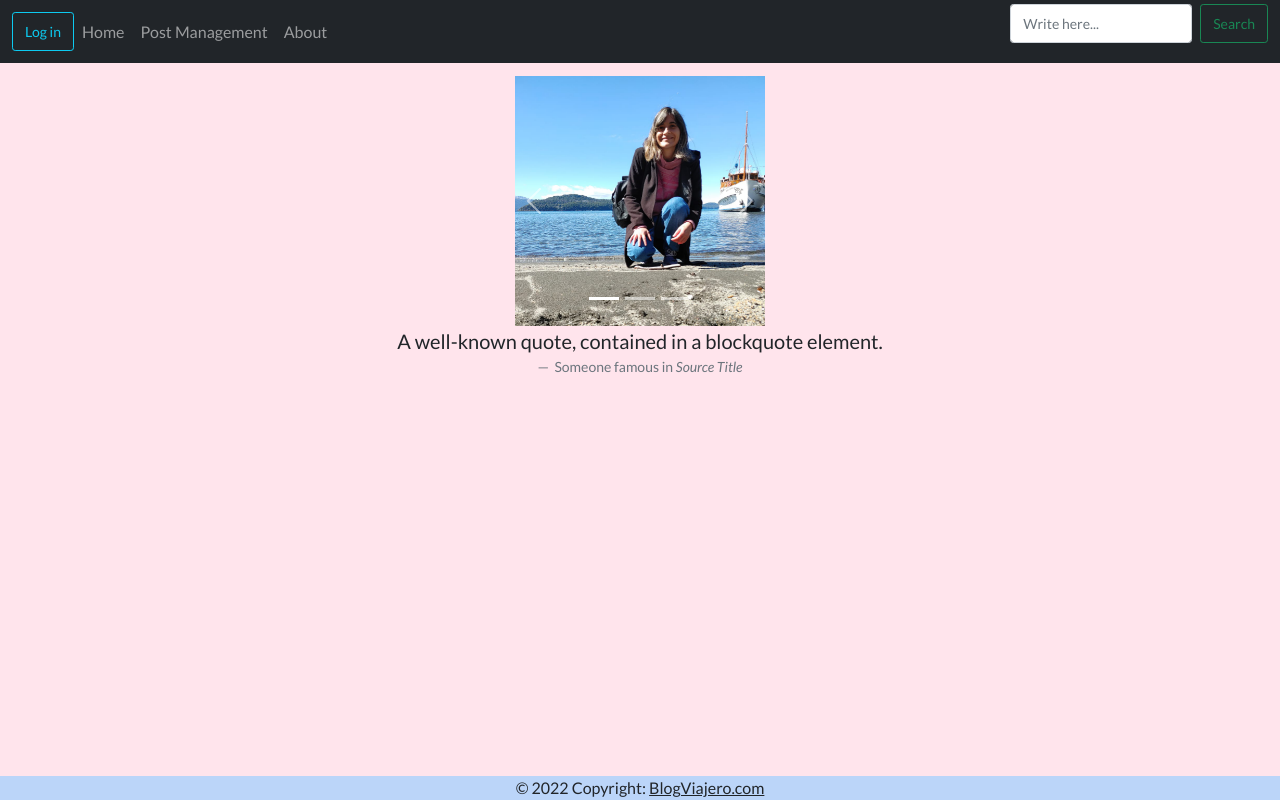
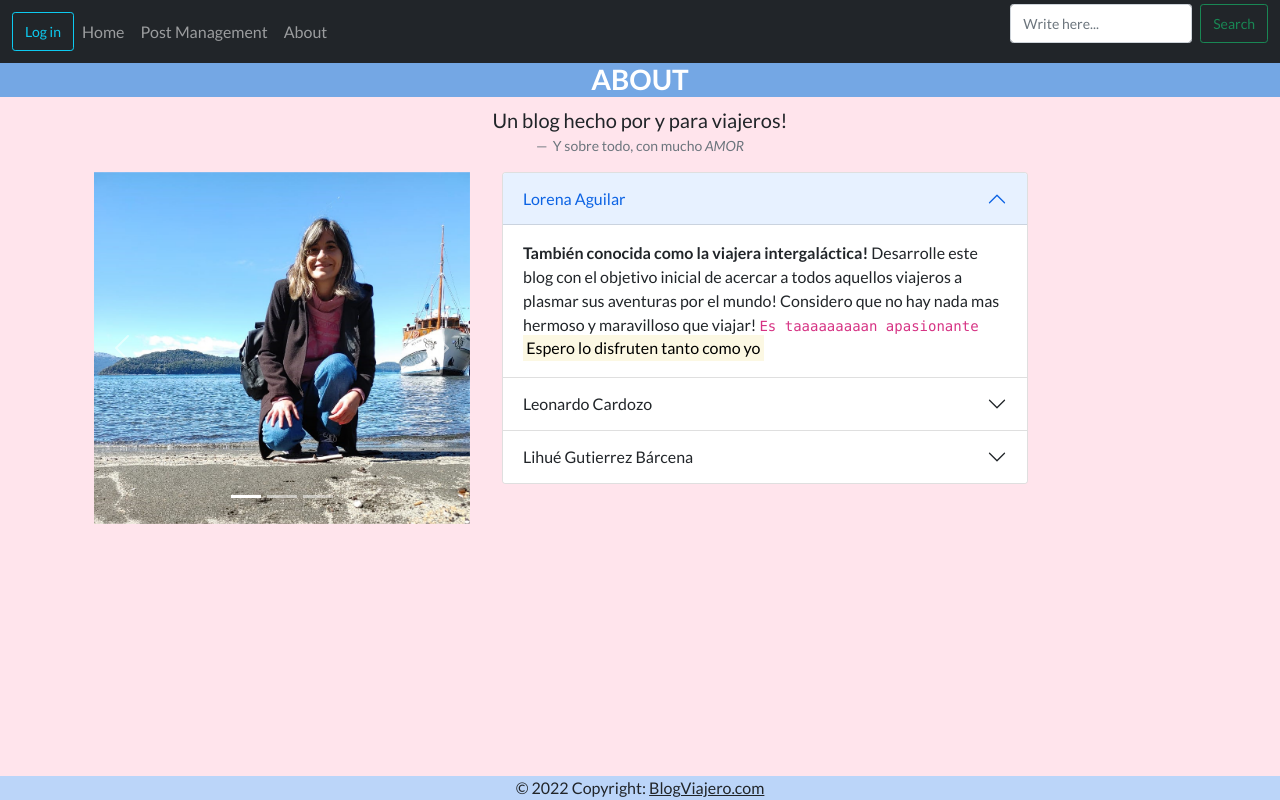
Before and after one commit to andru-oca/BlogViajero, a Django app: page /about/ in a window 1280 px wide. Run offline with Django 3.2, Linux system fonts and the light colour scheme; some libraries are stand-ins or nearby versions.

Commit message:
Se arreglo la pantalla de home luego del login. Se reemplazaron todas las funciones de Views por vistas basadas en clases. Se incorporó la funcionalidad del Avatar. Se modificó la pantalla de about para incoporar las fotos y el acordeón descriptivo. Se realizaron cambios de nomenclatura a las URL para adaptarse a lo pedido en las rúbricas

```diff
--- a/AppBlog/models.py
+++ b/AppBlog/models.py
@@ -16,7 +16,6 @@ class Post(models.Model):
     author = models.CharField(max_length=60)
     date = models.DateField()
 
-
     def __str__(self):
         return f'{self.titulo}, {self.subtitulo}'
 
@@ -24,7 +23,7 @@ class Avatar(models.Model):
     # Vinculo con el usuario
     user = models.OneToOneField(User, on_delete=models.CASCADE, null=True)
     # Subcaperta avatares de media :)
-    imagen = models.ImageField(upload_to='avatares', null=True, blank = True)
+    imagen = models.ImageField(upload_to='avatares')
 
     def __str__(self):
         return f"Imagen de: {self.user}"
--- a/AppBlog/templates/about.html
+++ b/AppBlog/templates/about.html
@@ -2,22 +2,37 @@
 
 {% block contenido_base %}
 
-<div class="d-flex justify-content-center" style="margin-top:1%">
-    <div id="carouselExampleIndicators" class="carousel slide" data-bs-ride="carousel">
+<h3 style="background-color:#74a7e4;color:white;text-transform:uppercase;text-align:center;">
+  About</b>
+</h3>
+
+<figure class="text-center">
+  <blockquote class="blockquote">
+    <p>Un blog hecho por y para viajeros!</p>
+  </blockquote>
+  <figcaption class="blockquote-footer">
+    Y sobre todo, con mucho <cite title="Source Title">AMOR</cite>
+  </figcaption>
+</figure>
+
+<div class="container my-3" style="margin-top:1%">
+  <div class="row mx-auto my-auto">
+    <div class="col-sm-6" style="width:400px;height:400px">
+      <div id="carouselExampleIndicators" class="carousel slide" data-bs-ride="carousel">
         <div class="carousel-indicators">
           <button type="button" data-bs-target="#carouselExampleIndicators" data-bs-slide-to="0" class="active" aria-current="true" aria-label="Slide 1"></button>
           <button type="button" data-bs-target="#carouselExampleIndicators" data-bs-slide-to="1" aria-label="Slide 2"></button>
           <button type="button" data-bs-target="#carouselExampleIndicators" data-bs-slide-to="2" aria-label="Slide 3"></button>
         </div>
-        <div class="carousel-inner" style="width:250px;height:250px;">
+        <div class="carousel-inner">
           <div class="carousel-item active">
             <img src="/static/img/img_Lorena.jpeg" class="d-block w-100" alt="...">
           </div>
           <div class="carousel-item">
-            <img src="/static/img/img_Lihue.jfif" class="d-block w-100" alt="...">
+            <img src="/static/img/img_Leonardo.jpeg" class="d-block w-100" alt="...">
           </div>
           <div class="carousel-item">
-            <img src="/static/img/img_Leonardo.jpeg" class="d-block w-100" alt="...">
+            <img src="/static/img/img_Lihue.jfif" class="d-block w-100" alt="...">
           </div>
         </div>
         <button class="carousel-control-prev" type="button" data-bs-target="#carouselExampleIndicators" data-bs-slide="prev">
@@ -29,16 +44,51 @@
           <span class="visually-hidden">Next</span>
         </button>
       </div>
+    </div>
+    <div class="col-sm-6" style="padding-left:20px;">
+      <div class="accordion" id="accordionPanelsStayOpenExample">
+        <div class="accordion-item">
+          <h2 class="accordion-header" id="panelsStayOpen-headingOne">
+            <button class="accordion-button" type="button" data-bs-toggle="collapse" data-bs-target="#panelsStayOpen-collapseOne" aria-expanded="true" aria-controls="panelsStayOpen-collapseOne">
+              Lorena Aguilar
+            </button>
+          </h2>
+          <div id="panelsStayOpen-collapseOne" class="accordion-collapse collapse show" aria-labelledby="panelsStayOpen-headingOne">
+            <div class="accordion-body">
+              <strong>También conocida como la viajera intergaláctica!</strong>
+              Desarrolle este blog con el objetivo inicial de acercar a todos aquellos viajeros a plasmar sus aventuras por el mundo!
+              Considero que no hay nada mas hermoso y maravilloso que viajar!
+              <code>Es taaaaaaaaan apasionante</code><br>
+              <mark>Espero lo disfruten tanto como yo</mark>
+            </div>
+          </div>
+        </div>
+        <div class="accordion-item">
+          <h2 class="accordion-header" id="panelsStayOpen-headingTwo">
+            <button class="accordion-button collapsed" type="button" data-bs-toggle="collapse" data-bs-target="#panelsStayOpen-collapseTwo" aria-expanded="false" aria-controls="panelsStayOpen-collapseTwo">
+              Leonardo Cardozo
+            </button>
+          </h2>
+          <div id="panelsStayOpen-collapseTwo" class="accordion-collapse collapse" aria-labelledby="panelsStayOpen-headingTwo">
+            <div class="accordion-body">
+              <strong>This is the second item's accordion body.</strong> It is hidden by default, until the collapse plugin adds the appropriate classes that we use to style each element. These classes control the overall appearance, as well as the showing and hiding via CSS transitions. You can modify any of this with custom CSS or overriding our default variables. It's also worth noting that just about any HTML can go within the <code>.accordion-body</code>, though the transition does limit overflow.
+            </div>
+          </div>
+        </div>
+        <div class="accordion-item">
+          <h2 class="accordion-header" id="panelsStayOpen-headingThree">
+            <button class="accordion-button collapsed" type="button" data-bs-toggle="collapse" data-bs-target="#panelsStayOpen-collapseThree" aria-expanded="false" aria-controls="panelsStayOpen-collapseThree">
+              Lihué Gutierrez Bárcena
+            </button>
+          </h2>
+          <div id="panelsStayOpen-collapseThree" class="accordion-collapse collapse" aria-labelledby="panelsStayOpen-headingThree">
+            <div class="accordion-body">
+              <strong>This is the third item's accordion body.</strong> It is hidden by default, until the collapse plugin adds the appropriate classes that we use to style each element. These classes control the overall appearance, as well as the showing and hiding via CSS transitions. You can modify any of this with custom CSS or overriding our default variables. It's also worth noting that just about any HTML can go within the <code>.accordion-body</code>, though the transition does limit overflow.
+            </div>
+          </div>
+        </div>
+      </div>
+    </div>
 </div>
 
-<figure class="text-center">
-    <blockquote class="blockquote">
-      <p>A well-known quote, contained in a blockquote element.</p>
-    </blockquote>
-    <figcaption class="blockquote-footer">
-      Someone famous in <cite title="Source Title">Source Title</cite>
-    </figcaption>
-  </figure>
-
-
 {% endblock contenido_base %}
--- a/AppBlog/templates/home.html
+++ b/AppBlog/templates/home.html
@@ -2,8 +2,10 @@
 
 {% block contenido_base %}
 
+<h3 style="background-color:#74a7e4;color:white;text-transform:uppercase;text-align:center;">
+    Posts</b>
+</h3>
 <div class="container my-3">
-    <h2 class="text-center">Posts</h2>
     <div class="row">
         {% if object_list %}
             {% for post in object_list %}
@@ -13,7 +15,7 @@
                         <div class="card-body">
                             <h5 class="card-title">{{post.title}}</h5>
                             <p class="card-text">{{post.subtitle}}</p>
-                            <a href="{% url 'detail-post' post.id %}" class="btn btn-primary">Ir al Articulo</a>
+                            <a href="{% url 'detail-post' post.id %}" class="btn btn-primary">Read more...</a>
                         </div>
                     </div>
                 </div>
--- a/AppBlog/templates/perfil_register.html
+++ b/AppBlog/templates/perfil_register.html
@@ -3,6 +3,7 @@
 {% block contenido_base %}
 
 <br></br>
+<div class="container py-5">
   <form method="post">
     {% csrf_token %}
     {{ form.as_p }}
@@ -10,5 +11,6 @@
       Create Account
     </button>
   </form>
+</div>
 
 {% endblock contenido_base %}
--- a/AppBlog/templates/plantilla_base.html
+++ b/AppBlog/templates/plantilla_base.html
@@ -27,11 +27,14 @@
     {% block style_block %}
     {% endblock style_block %}
   </head>
-  <body style="background-color: #ffe4ec">
+  <body style="background-color: #ffe4ec;padding-bottom:40px;">
     <!-- Navigation-->
     <nav class="navbar navbar-expand-lg navbar-dark bg-dark py-1">
       <div class="container-fluid">
         {% if user.is_authenticated %}
+          {% if user.avatar.imagen.url %}
+            <img src={{ user.avatar.imagen.url }} style="width:60px;height:35px;padding-right:10px" />
+          {% endif %}
           <div class="dropdown">
             <button class="btn btn-info dropdown-toggle btn-sm"
                     type="button"
@@ -42,19 +45,25 @@
             </button>
             <ul class="dropdown-menu" aria-labelledby="dropdownMenuButton1">
               <li>
-                <a class="dropdown-item" href="{% url 'editar_perfil' %}">Editar mis datos</a>
+                <a class="dropdown-item" href="{% url 'account_edit' %}">Editar mis datos</a>
               </li>
+              {% if user.avatar.imagen.url %}
+                <li>
+                  <a class="dropdown-item disabled" href="{% url 'account_add_avatar' %}">Agregar Avatar</a>
+                </li>
+              {% else %}
+                <li>
+                  <a class="dropdown-item" href="{% url 'account_add_avatar' %}">Agregar Avatar</a>
+                </li>
+              {% endif %}
               <li>
-                <a class="dropdown-item" href="{% url 'agregar_avatar' %}">Agregar Avatar</a>
-              </li>
-              <li>
-                <a class="dropdown-item" href="{% url 'logout' %}"><strong>Cerrar Sesión</strong></a>
+                <a class="dropdown-item" href="{% url 'account_logout' %}"><strong>Cerrar Sesión</strong></a>
               </li>
             </ul>
           </div>
         {% else %}
         <div class="d-grid gap-2">
-          <a class="btn btn-outline-info mt-auto btn-sm" href="{% url 'login' %}">Log in</a>
+          <a class="btn btn-outline-info mt-auto btn-sm" href="{% url 'account_login' %}">Log in</a>
         </div>
         {% endif %}
         <button class="navbar-toggler"
@@ -93,17 +102,18 @@
 
     <section>
 
-    {% block contenido_base %}
-    {% endblock contenido_base %}
+      {% comment %}
 
-    {% if mensaje %}
-      <div style="display: flex; justify-content: center;">
-        <div class="alert alert-warning" role="alert" style="border-radius: 20px;width: fit-content;color:#FF0000;">
-          <strong>{{mensaje}}</strong>
-        </div>
-      </div>
-    {% endif %}
+      Para mostrar mensajes provientes de las Views
 
+      {% if messages %}
+        {% for message in messages %}
+          {{message}}
+        {% endfor %}
+      {% endif %} {% endcomment %}
+
+      {% block contenido_base %}
+      {% endblock contenido_base %}
     </section>
 
     <div class="container" style="position: relative">
@@ -124,5 +134,6 @@
     <!-- * * Activate your form at https://startbootstrap.com/solution/contact-forms * *-->
     <!-- * * * * * * * * * * * * * * * * * * * * * * * * * * * * * * * * * * * * * * * *-->
     <script src="https://cdn.startbootstrap.com/sb-forms-latest.js"></script>
+
   </body>
 </html>
--- a/AppBlog/urls.py
+++ b/AppBlog/urls.py
@@ -12,10 +12,10 @@ urlpatterns = [
     path('edit-post/<int:pk>/', views.PostUpdateView.as_view(), name="edit-post"),
     path('delete-post/<int:pk>/', views.PostDeleteView.as_view(), name="delete-post"),
     # URLS Perfil
-    path('editar-perfil/', views.ProfileUpdateView.as_view(), name="editar_perfil"),
-    path('agregar-avatar/', views.agregar_avatar, name="agregar_avatar"),
+    path('account/edit/', views.ProfileUpdateView.as_view(), name="account_edit"),
+    path('account/add-avatar/', views.AvatarRegisterView.as_view(), name="account_add_avatar"),
     # URLS Usuario y sesión
-    path('login/', views.login_request, name = 'login'),
-    path('register/', views.register, name = 'register'),
-    path('logout/', views.CustomLogoutView.as_view(), name = 'logout'),
+    path('account/login/', views.CustomLoginView.as_view(), name = 'account_login'),
+    path('account/register/', views.CustomRegisterView.as_view(), name = 'account_register'),
+    path('account/logout/', views.CustomLogoutView.as_view(), name = 'account_logout'),
 ]
--- a/AppBlog/views.py
+++ b/AppBlog/views.py
@@ -1,12 +1,10 @@
-from django.shortcuts import render, redirect
-from django.urls import reverse, reverse_lazy
+from django.shortcuts import render
+from django.urls import reverse_lazy
 from django.views.generic import ListView, CreateView, UpdateView, DeleteView, DetailView
-from django.contrib.auth.views import LogoutView
-from django.contrib.auth.forms import AuthenticationForm
-from django.contrib.auth import login, authenticate
-from django.contrib.auth.decorators import login_required
+from django.contrib.auth.views import LogoutView, LoginView
 from django.contrib.auth.mixins import LoginRequiredMixin
 from django.contrib.auth.models import User
+from django.contrib.messages.views import SuccessMessageMixin
 from datetime import date
 
 from AppBlog.models import Post
@@ -51,8 +49,6 @@ class PostCreateView(LoginRequiredMixin, CreateView):
         form.instance.date = date.today()
         return super(PostCreateView, self).form_valid(form)
 
-#fields = '__all__'
-
 class PostUpdateView(LoginRequiredMixin, UpdateView):
     model = Post
     form_class = PostForm
@@ -78,75 +74,26 @@ class ProfileUpdateView(LoginRequiredMixin, UpdateView):
         return self.request.user
 
 
-@login_required
-def agregar_avatar(request):
-    if request.method == 'POST':
+class AvatarRegisterView(LoginRequiredMixin, CreateView):
+    template_name = 'perfil_avatar.html'
+    success_url = reverse_lazy('home')
+    form_class = AvatarFormulario
 
-        form = AvatarFormulario(request.POST, request.FILES) #aquí me llega toda la información del html
-
-        if form.is_valid:   #Si pasó la validación de Django
-            avatar = form.save()
-            avatar.user = request.user
-            avatar.save()
-            return redirect(reverse('home'))
-
-    form = AvatarFormulario() #Formulario vacio para construir el html
-    return render(request, "perfil_avatar.html", {"form":form})
-
-
-def register(request):
-    mensaje = ''
-    if request.method == 'POST':
-        form = UserRegisterForm(request.POST)
-
-        if form.is_valid():
-            form.save()
-            return render(request, "home.html", {"mensaje": "Usuario Creado Exitosamente!"})
-        else:
-            mensaje = 'ADVERTENCIA: Cometiste un error en el registro !!!'
-
-    formulario = UserRegisterForm()  # Formulario vacio para construir el html
-    context = {
-        'form': formulario,
-        'mensaje': mensaje
-    }
-
-    return render(request, "perfil_register.html", context=context)
+    def form_valid(self, form):
+        form.instance.user = self.request.user
+        return super(AvatarRegisterView, self).form_valid(form)
 
 # Pass Administrador: BlogViajero2022
-def login_request(request):
-    next_url = request.GET.get('next')
-    if request.method == "POST":
-        form = AuthenticationForm(request, data = request.POST)
-        if form.is_valid():
-            usuario = form.cleaned_data.get('username')
-            contra = form.cleaned_data.get('password')
-            user = authenticate(username=usuario, password=contra)
-            if user:
-                login(request=request, user=user)
-                if next_url:
-                    return redirect(next_url)
-                welcome_msj = f"Bienvenido {usuario}"
-                posts = Post.objects.all()
-                context = {
-                    'object_list': posts,
-                    'mensaje': welcome_msj
-                }
-                return render(request,"home.html", context=context)
-            else:
-                return render(request,"home.html", {"mensaje":"Error, datos incorrectos"})
-        else:
-            mensaje = "Los datos que intenta ingresar son incorrectos"
-            formulario = AuthenticationForm()
-            context = {
-                'form': formulario,
-                'mensaje': mensaje
-            }
-            return render(request,"perfil_login.html", context=context)
 
-    form = AuthenticationForm()
-    return render(request,"perfil_login.html", {'form':form})
+class CustomLoginView(LoginView):
+    template_name = 'perfil_login.html'
+    next_page = reverse_lazy('home')
 
+class CustomRegisterView(SuccessMessageMixin, CreateView):
+    template_name = 'perfil_register.html'
+    success_url = reverse_lazy('home')
+    form_class = UserRegisterForm
+    # success_message = "Your profile was created successfully"
 
 class CustomLogoutView(LogoutView):
     template_name = 'perfil_logout.html'
--- a/ProyectoBlog/settings.py
+++ b/ProyectoBlog/settings.py
@@ -128,7 +128,7 @@ STATIC_ROOT = os.path.join(BASE_DIR, 'AppBlog/static')
 
 DEFAULT_AUTO_FIELD = 'django.db.models.BigAutoField'
 
-LOGIN_URL = 'login'
+LOGIN_URL = 'account_login'
 
 # Para imagenes
 MEDIA_URL = '/media/'
```
Also changed, not shown: AppBlog/forms.py (+8 -0 lines), AppBlog/templates/perfil_avatar.html (+20 -6 lines), AppBlog/templates/perfil_login.html (+6 -2 lines), AppBlog/templates/post_detail.html (+7 -6 lines), AppBlog/migrations/0002_alter_avatar_imagen.py (added), AppBlog/static/img/img_Lorena.jpeg, db.sqlite3, media/avatares/lagarto.jpg (added), media/avatares/nyan-cat.png (added), media/avatares/star.jpg (added), media/avatares/star_ZCuJJrr.jpg (added), media/post_images/Bahamas.jpg (added). Lines whose indentation alone changed are shown as unchanged.
